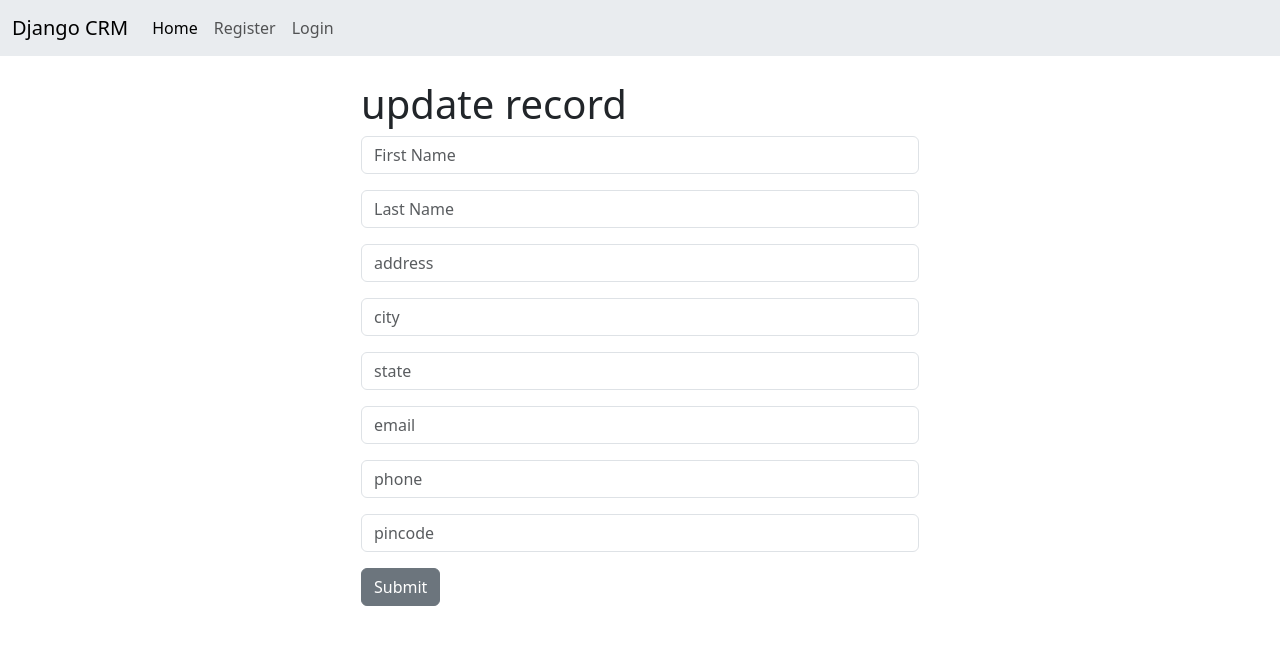
After one commit to codegeek004/django, a Django app: template django_orm/blog/templates/update_record.html in a window 1280 px wide. The commit adds this page. Shown: the top 645 px of the page. Run offline with Django 5.2, Linux system fonts and the light colour scheme; the template is opened without the code that fills it: values that come from a table or form of the project are taken from there, others are empty.

Commit message:
Final commit

```diff
--- a/django_orm/blog/templates/record.html
+++ b/django_orm/blog/templates/record.html
@@ -29,6 +29,7 @@
 
 	<a href="{% url 'home' %}" class="btn btn-secondary">Back</a>
 	<a href="{% url 'delete_record' customer_record.id %}" class="btn btn-danger">Delete</a>
+	<a href="{% url 'update_record' customer_record.id %}" class="btn btn-secondary">update</a>
 
 
 </div>
--- /dev/null
+++ b/django_orm/blog/templates/update_record.html
@@ -0,0 +1,18 @@
+{% extends "base.html" %}
+{% block content %}
+
+<div class="col-md-6 offset-md-3">
+
+	<h1>update record</h1>
+	<form method="POST" accept="{% url 'update_record' pk=record.pk %}">
+		{% csrf_token %}
+		{{form.as_p}}
+
+
+		 <button type="submit" class="btn btn-secondary">Submit</button>
+
+	</form>
+
+</div>
+
+{% endblock %}
--- a/django_orm/blog/urls.py
+++ b/django_orm/blog/urls.py
@@ -8,5 +8,6 @@
 	path('record/<int:pk>', views.customer_record, name='record'),
 	path('record/delete/<int:pk>', views.delete_record, name='delete_record'),
 	path('record/add', views.add_record, name='add_record'),
+	path('record/update/<int:pk>', views.update_record,name='update_record'),
 
 ]
```
Also changed, not shown: django_orm/blog/views.py (+14 -0 lines).
